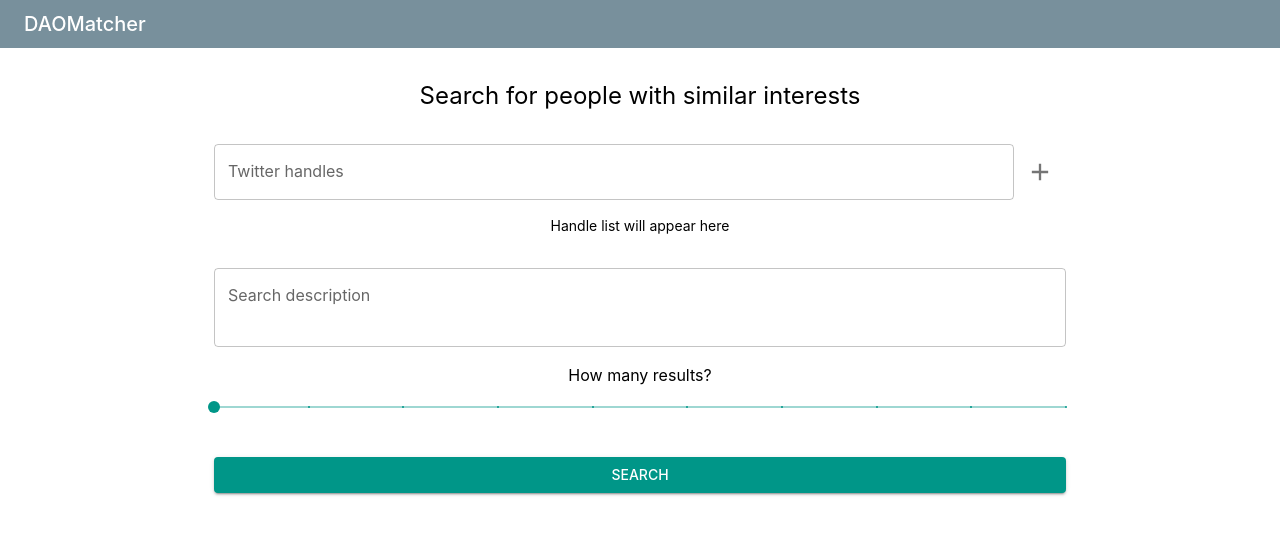
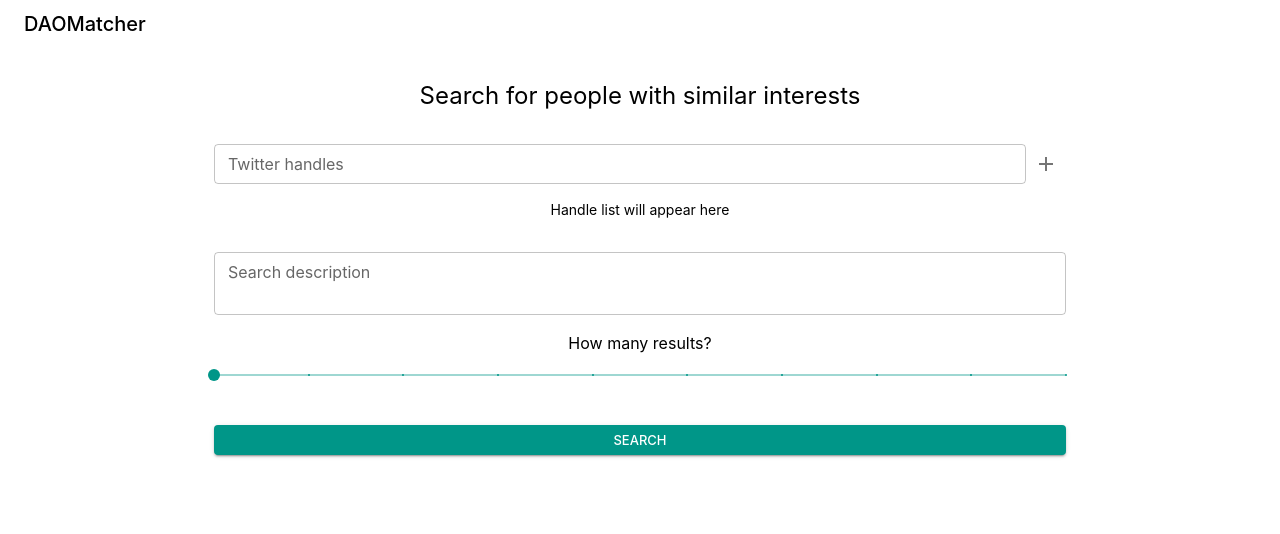
Before and after one commit to iCog-Labs-Dev/DAOMatcher, a React (Vite) app: page / in a window 1280 px wide. Shown: the top 534 px of the page. Built offline with nearby package versions, Linux system fonts and the light colour scheme.

Commit message:
Update: ui header and text field

```diff
--- a/src/Components/Body/Body.tsx
+++ b/src/Components/Body/Body.tsx
@@ -36,6 +36,19 @@ function Body() {
         console.log(requestBody);
 
         if (handle.length > 0 && descriptionInput != '') {
+            // fetch("https://c369-35-227-118-0.ngrok-free.app"
+            // ,{
+            //     method:'POST',
+            //     body: JSON.stringify({
+            //         query:descriptionInput,
+            //         user_list:handle,
+            //         user_limit:count
+            //     })
+            // }
+            // ).then(e => e.json()).then(e => {
+
+            //     setUsers(e)
+            // })
             fetch("https://jsonplaceholder.typicode.com/users").then(e => e.json()).then(e => {
                 setUsers(e)
             })
@@ -61,8 +74,9 @@ function Body() {
                                 onChange={changeHandleInput}
                                 value={handleInput}
                                 onKeyDown={changeHandleInput}
+                                size="small"
                             />
-                            <IconButton aria-label="delete" size="large" onClick={addHandler}>
+                            <IconButton aria-label="delete" size="medium" onClick={addHandler}>
                                 <AddIcon fontSize="inherit" />
                             </IconButton>
                         </Stack>
@@ -85,6 +99,7 @@ function Body() {
                                 fullWidth
                                 value={descriptionInput}
                                 onChange={e => setDescriptionInput(e.target.value)}
+                                size="small"
                             />
 
                         </Box>
@@ -110,7 +125,7 @@ function Body() {
                         />
                         <Box sx={{ height: '2rem' }} />
 
-                        <Button variant="contained" fullWidth onClick={handleSubmit}>Search</Button>
+                        <Button variant="contained" fullWidth onClick={handleSubmit} size="small">Search</Button>
                     </Container>
                 </Box>
                 <Divider flexItem>
--- a/src/Components/Header/Header.tsx
+++ b/src/Components/Header/Header.tsx
@@ -2,7 +2,7 @@ import { AppBar, Toolbar, Typography } from '@mui/material'
 
 function Header() {
     return (
-        <AppBar position="fixed" color="secondary" elevation={0}>
+        <AppBar position="fixed" color="transparent" elevation={0}>
             <Toolbar variant="dense">
                 <Typography variant="h6" color="inherit" component="div">
                     DAOMatcher
```
